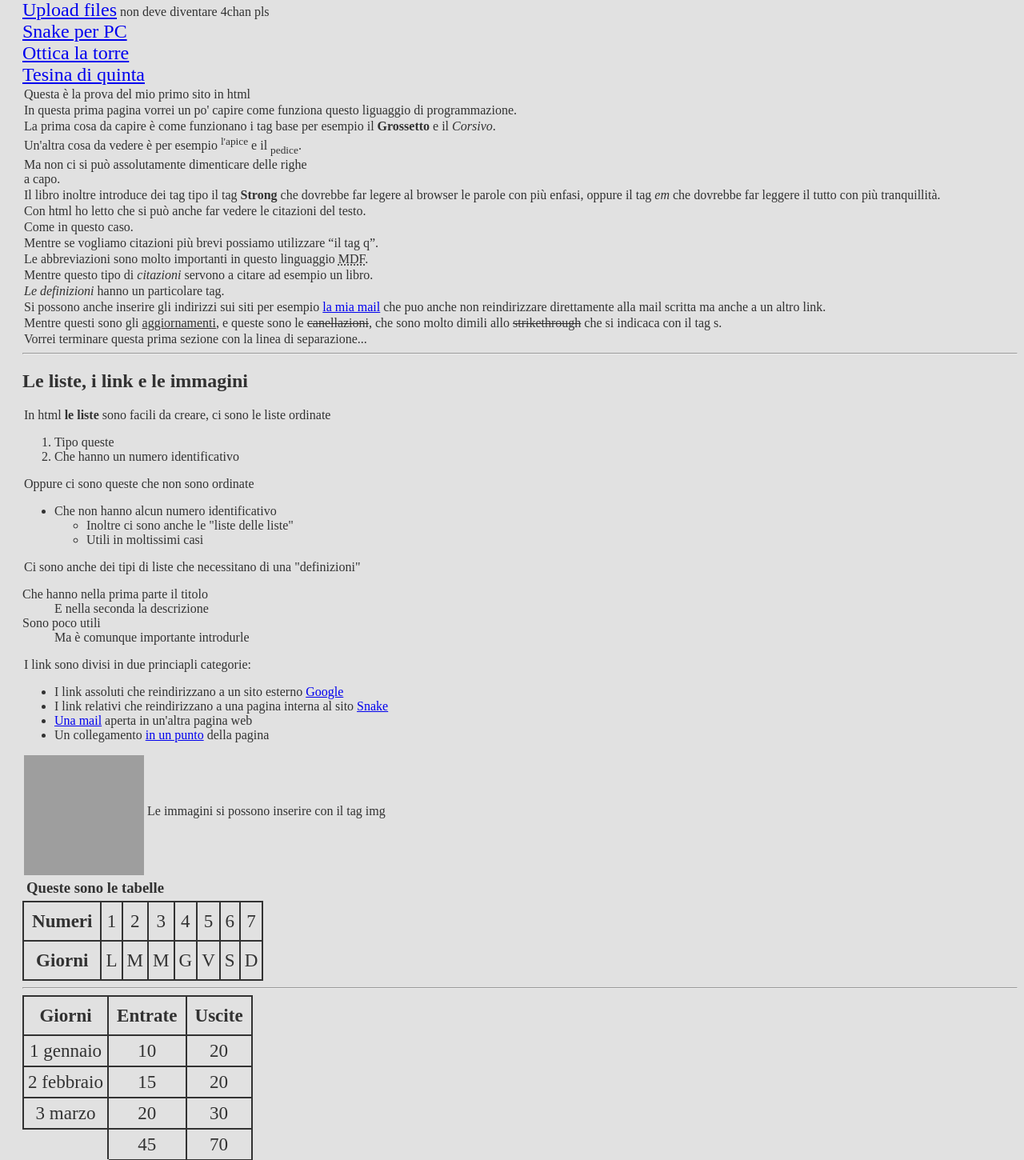
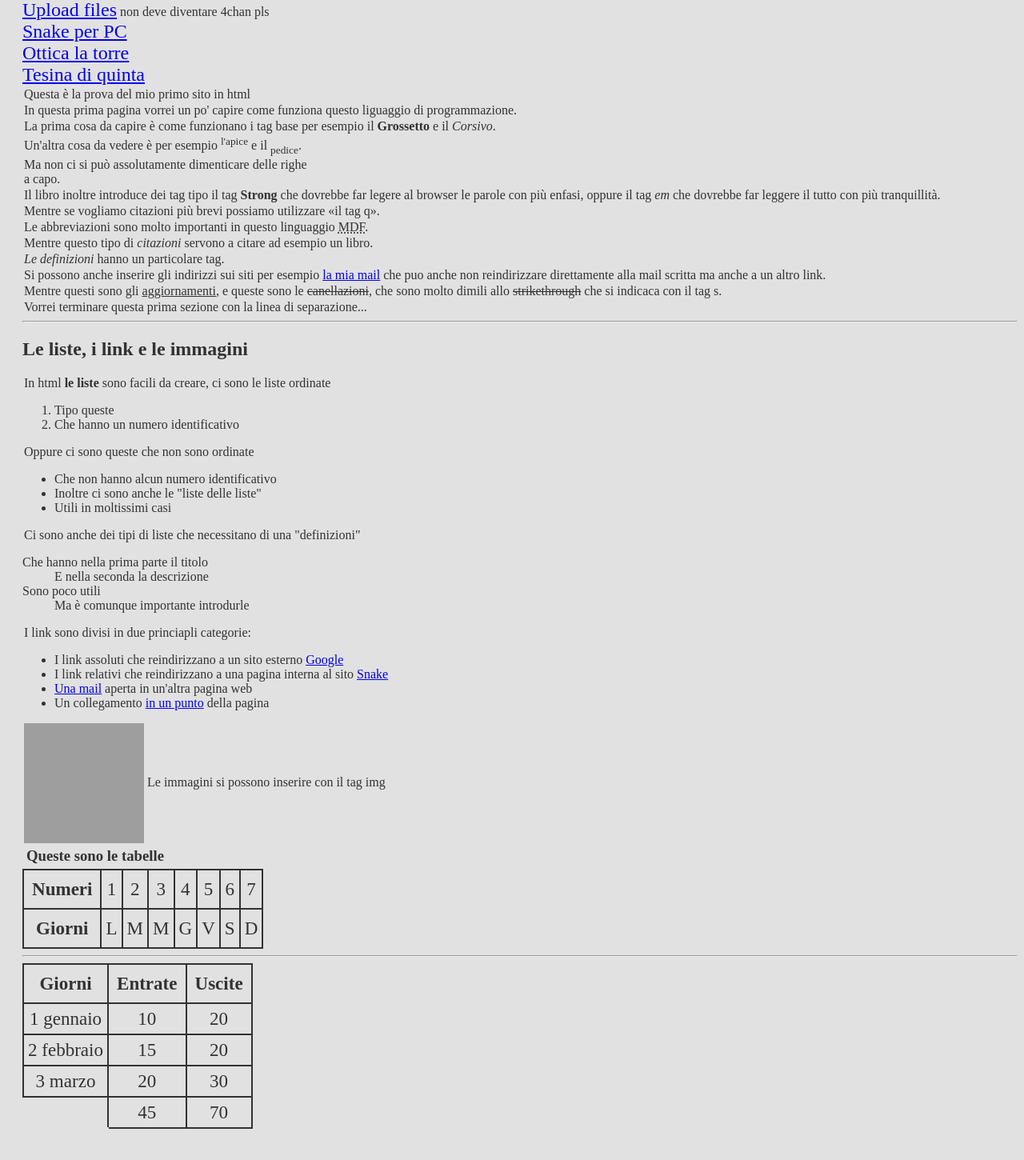
Before and after one commit to MarcoDiFrancesco/marcodifrancesco.github.io, a PHP site: page / in a window 1280 px wide. Shown: the part 155-1605 px from the top of the page at 80% size. After the commit the page ends 1566 px from the top, so only its background shows below. Run offline with PHP 8.4, Linux system fonts and the light colour scheme; grey boxes are pictures that could not be loaded.

Commit message:
Sistemazione index principale

```diff
--- a/index.html
+++ b/index.html
@@ -1,5 +1,5 @@
 <!DOCTYPE html>
-<html>
+<html lang="it">
   <head>
     <title>MarcoDi Francesco</title>
 		<!-- Global site tag (gtag.js) - Google Analytics -->
@@ -29,11 +29,7 @@
     <p>Un'altra cosa da vedere è per esempio <sup>l'apice</sup> e il <sub>pedice</sub>.</p>
     <p>Ma non ci si può assolutamente dimenticare delle righe<br />a capo.</p>
     <p>Il libro inoltre introduce dei tag tipo il tag <strong>Strong</strong> che dovrebbe far legere al browser le parole con più enfasi, oppure il tag <em> em</em> che dovrebbe far leggere il tutto con più tranquillità.</p>
-    <p>Con html ho letto che si può anche far vedere le citazioni del testo.</p>
-    <backquote cite="https://www.marcodifrancesco.com">
-    <p>Come in questo caso.</p>
-    </backquote>
-    <p>Mentre se vogliamo citazioni più brevi possiamo utilizzare <q cite="../da un bel sito">il tag q</q>.</p>
+    <p>Mentre se vogliamo citazioni più brevi possiamo utilizzare <q cite="www.google.com">il tag q</q>.</p>
     <p>Le abbreviazioni sono molto importanti in questo linguaggio <abbr title="Marco Di Francesco">MDF</abbr>.</p>
     <p>Mentre questo tipo di <cite>citazioni</cite> servono a citare ad esempio un libro.</p>
     <p></p>
@@ -51,10 +47,8 @@
     <p>Oppure ci sono queste che non sono ordinate</p>
     <ul>
       <li>Che non hanno alcun numero identificativo</li>
-      <ul>
-        <li>Inoltre ci sono anche le "liste delle liste"</li>
-        <li>Utili in moltissimi casi</li>
-      </ul>
+      <li>Inoltre ci sono anche le "liste delle liste"</li>
+      <li>Utili in moltissimi casi</li>
     </ul>
     <p>Ci sono anche dei tipi di liste che necessitano di una "definizioni"</p>
     <dl>
@@ -71,7 +65,7 @@
       <li>Un collegamento <a href="#top">in un punto</a> della pagina</li>
     </ul>
 
-    <p><img src="https://www.google.com/images/branding/googleg/1x/googleg_standard_color_128dp.png" alt="L'immagine principale di google" height="150" width="150" align="middle">
+    <p><img src="https://www.google.com/images/branding/googleg/1x/googleg_standard_color_128dp.png" alt="L'immagine principale di google" height="150" width="150" style="vertical-align:middle;">
     Le immagini si possono inserire con il tag img</p>
 
     <h3>Queste sono le tabelle </h3>
@@ -84,7 +78,7 @@
         <td>4</td>
         <td>5</td>
         <td>6</td>
-        <td colspan="2">7</td>
+        <td>7</td>
       </tr>
       <tr>
         <th>Giorni</th>
@@ -94,7 +88,7 @@
         <td>G</td>
         <td>V</td>
         <td>S</td>
-        <td rowspan="2">D</td>
+        <td>D</td>
       </tr>
     </table>
     <hr>
--- a/tesina/index.php
+++ b/tesina/index.php
@@ -3,6 +3,7 @@
 <head>
 	<meta charset="utf-8">
 	<title>Tesina Di Francesco</title>
+
 	<script async src="https://www.googletagmanager.com/gtag/js?id=UA-115310552-1"></script>
 	<script>
 		window.dataLayer = window.dataLayer || [];
@@ -10,6 +11,7 @@
 		gtag('js', new Date());
 		gtag('config', 'UA-115310552-1');
 	</script>
+
 	<script src="https://ajax.googleapis.com/ajax/libs/jquery/3.3.1/jquery.min.js"></script>
 	<link href="style.css" type="text/css" rel="stylesheet">
 	<script>
```
